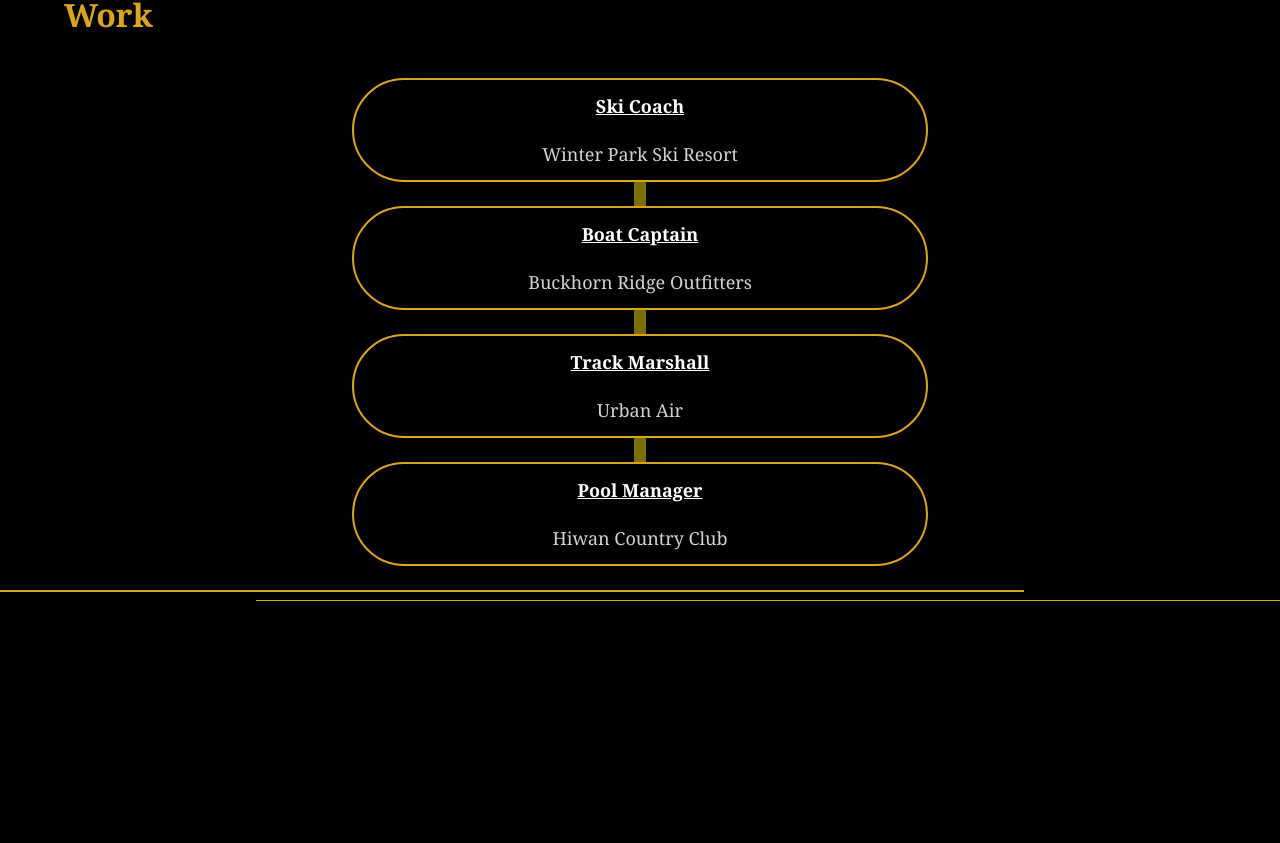
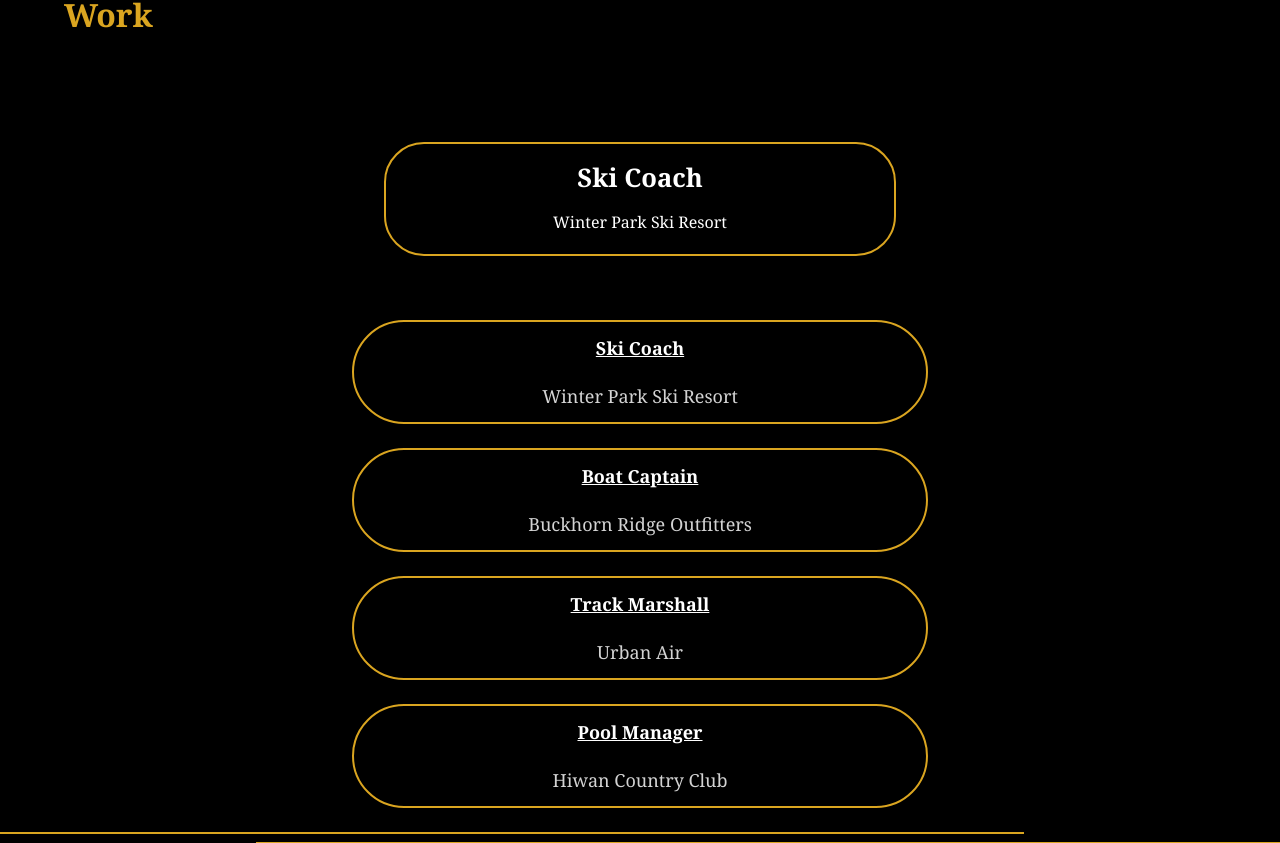
Before and after one commit to jstrande99/jstrande-react, a React (Create React App) app: page / in a window 1280 px wide. Shown: the part 2816-3659 px from the top of the page. Before the commit the page ends 3417 px from the top, so only its background shows below. Built offline with nearby package versions, Linux system fonts and the light colour scheme.

Commit message:
changed to collapse for WP, needs style changes still

```diff
--- a/src/Pages/Style/Work.css
+++ b/src/Pages/Style/Work.css
@@ -18,15 +18,6 @@
     z-index: 10;
     padding: 5vh;
     background: transparent;
-}
-.timeline{
-    z-index: 3;
-    height: 50vh;
-    width: 1vw;
-    background-color: rgb(127, 108, 0);
-    position: absolute;
-    z-index: 0;
-    top: 10vh;
 }
 .innerWork{
     border: 2px solid goldenrod;
@@ -75,6 +66,12 @@
     color: white;
     background-color: transparent;
 }
+.locationTitle{
+    background-color: transparent;
+    color: white;
+    font-size: medium;
+    padding-bottom: 5px;
+}
 @media screen and (max-width: 960px) {
     .underline1{
         width: 40vw;
--- a/src/Pages/Work.js
+++ b/src/Pages/Work.js
@@ -1,12 +1,23 @@
-import React from 'react';
+import React, { useState } from 'react';
 import Popup from 'reactjs-popup';
 import './Style/Work.css';
+import './Style/Studies.css';
+import { Collapse } from 'reactstrap';
 
 export default function Work(){
-
+    const [showWork, setShowWork] = useState(false);
     return (
     <>
         <div className='workLinks'>
+            <button className='innerOne' onClick={() => {setShowWork(!showWork)}}>
+                <h2 className='classTitle'>Ski Coach</h2>
+                <p className='locationTitle'>Winter Park Ski Resort</p>
+                <Collapse isOpen={showWork}>
+                    <p className='descriptClass'>
+                        Coaching is a chance for Jordan to give back to the community that he was raised in. Coaching teenagers to improve techniques and sharpen their skills, all while influencing moral development. Assist with seasonal decision making that may occur. While upholding the resorts main values; Integrity, Excellence and Team.
+                    </p>
+                </Collapse>
+            </button>
             <Popup
                     trigger={
                         <button className='innerWork'>
@@ -64,8 +75,7 @@ export default function Work(){
                     </p>
                 </div>
             </Popup>
-            <div className='timeline'></div>
-            </div>
+        </div>
     </>
     )
 }
```
